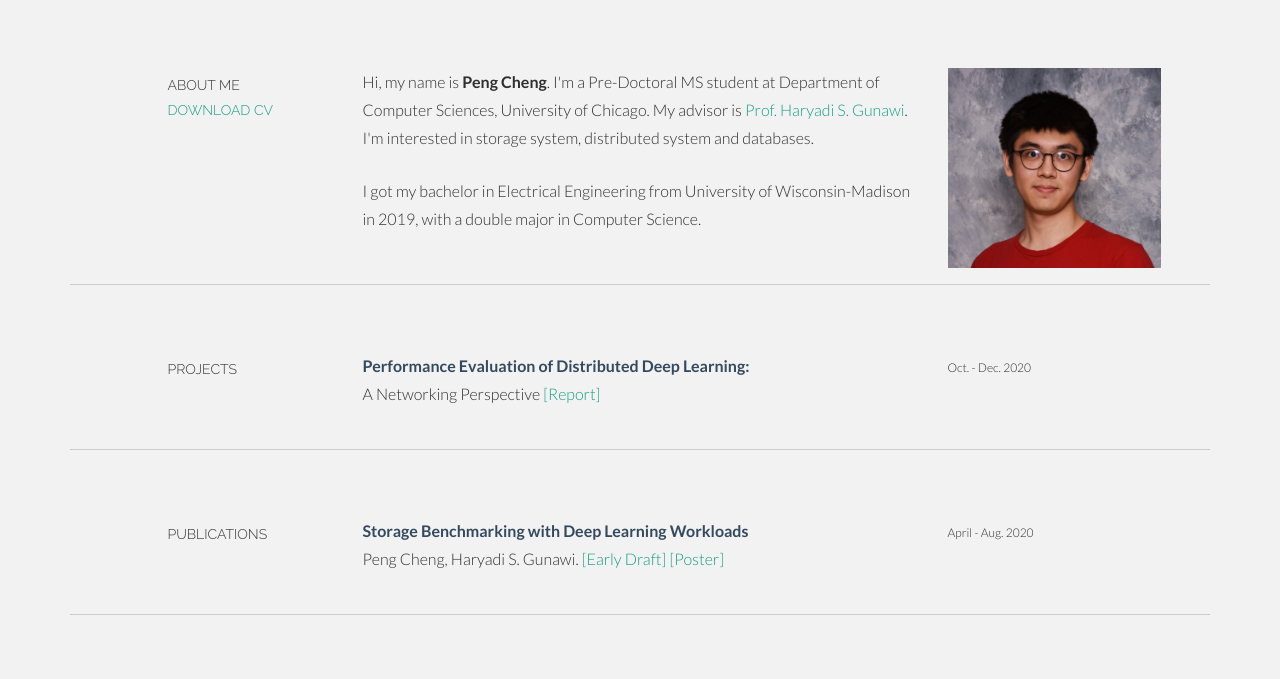
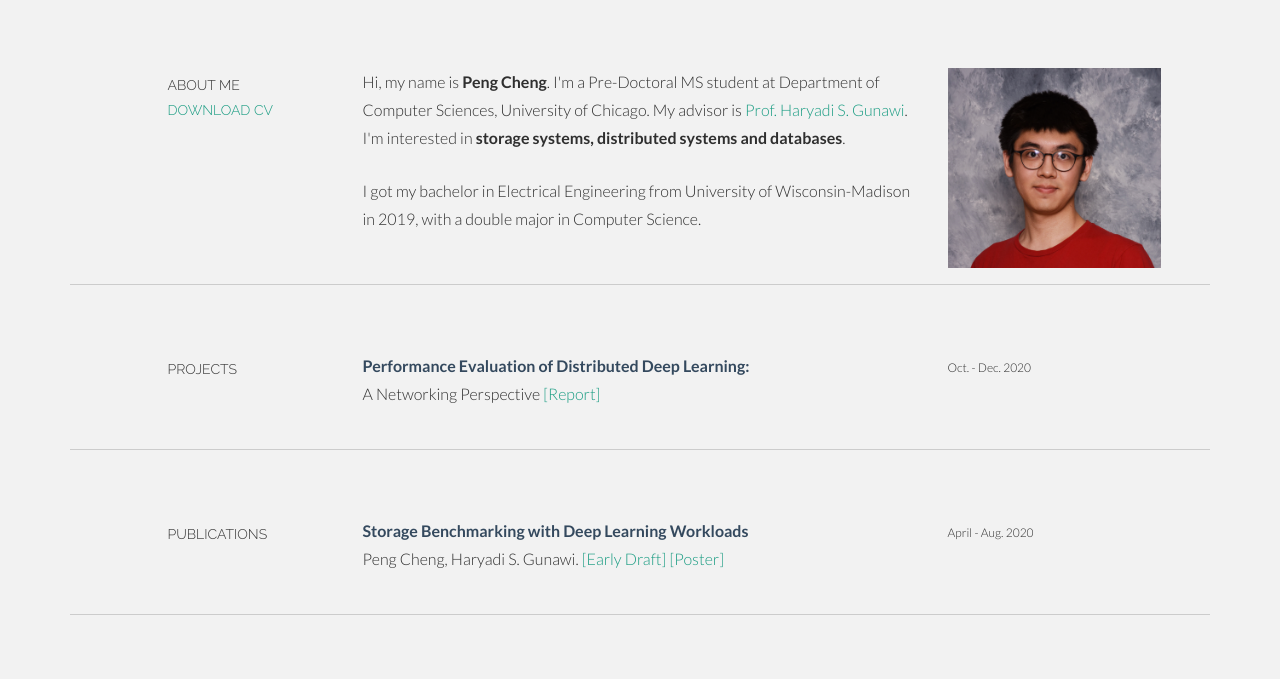
Before and after one commit to PengMacro/PengMacro.github.io, a plain HTML site: page index.html in a window 1280 px wide. Shown: the part 54-733 px from the top of the page. Drawn offline with Linux system fonts and the light colour scheme.

Commit message:
Update index.html

```diff
--- a/index.html
+++ b/index.html
@@ -46,7 +46,7 @@
             </p>
           </div>
           <div class="col-lg-6">
-            <p>Hi, my name is <strong>Peng Cheng</strong>. I'm a Pre-Doctoral MS student at Department of Computer Sciences, University of Chicago. My advisor is <a href="https://people.cs.uchicago.edu/~haryadi/">Prof. Haryadi S. Gunawi</a>. I'm interested in storage system, distributed system and databases.
+            <p>Hi, my name is <strong>Peng Cheng</strong>. I'm a Pre-Doctoral MS student at Department of Computer Sciences, University of Chicago. My advisor is <a href="https://people.cs.uchicago.edu/~haryadi/">Prof. Haryadi S. Gunawi</a>. I'm interested in <strong>storage systems, distributed systems and databases</strong>.
             </p>
             <p>I got my bachelor in Electrical Engineering from University of Wisconsin-Madison in 2019, with a double major in Computer Science.</p>
           </div>
```
